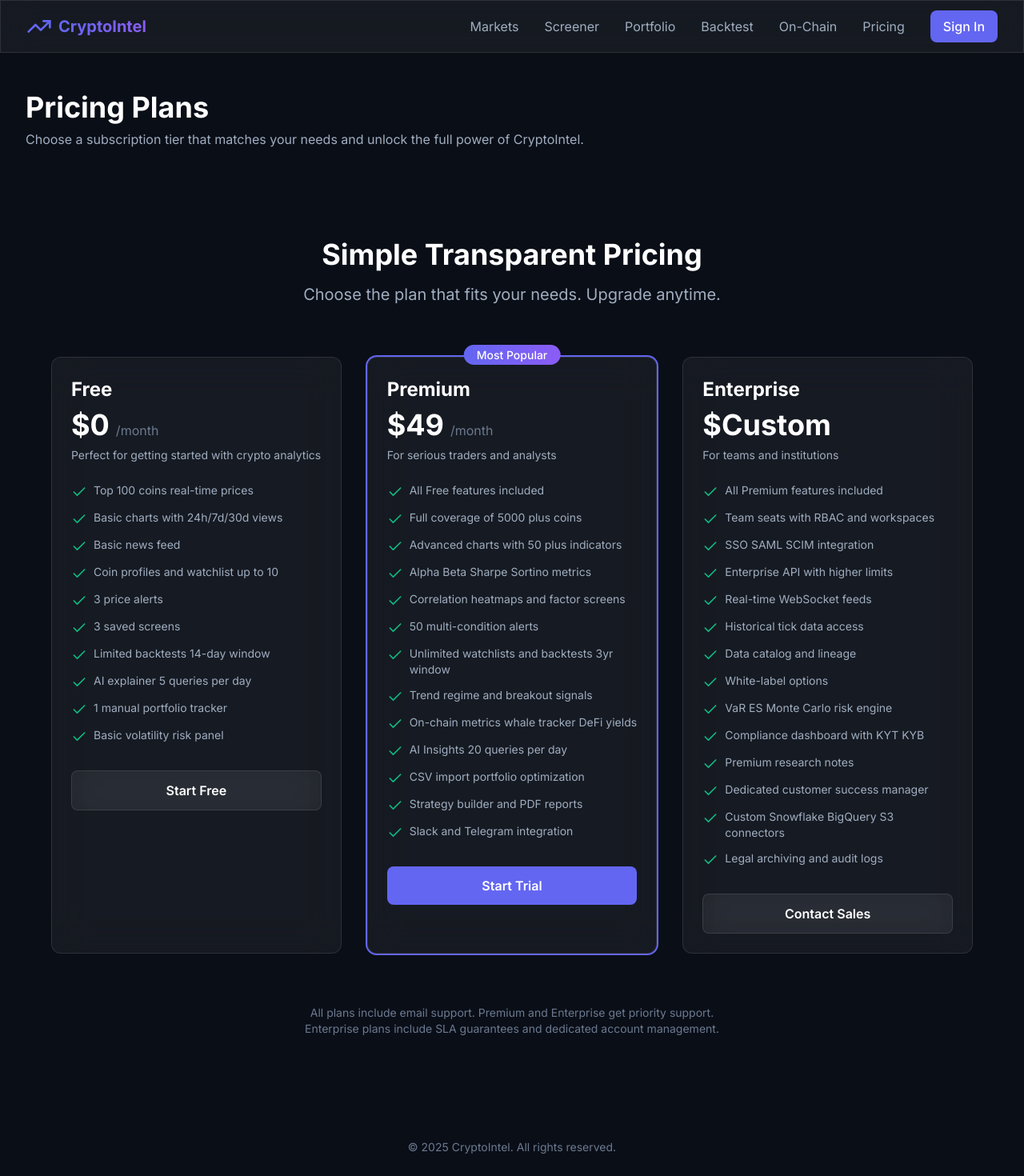
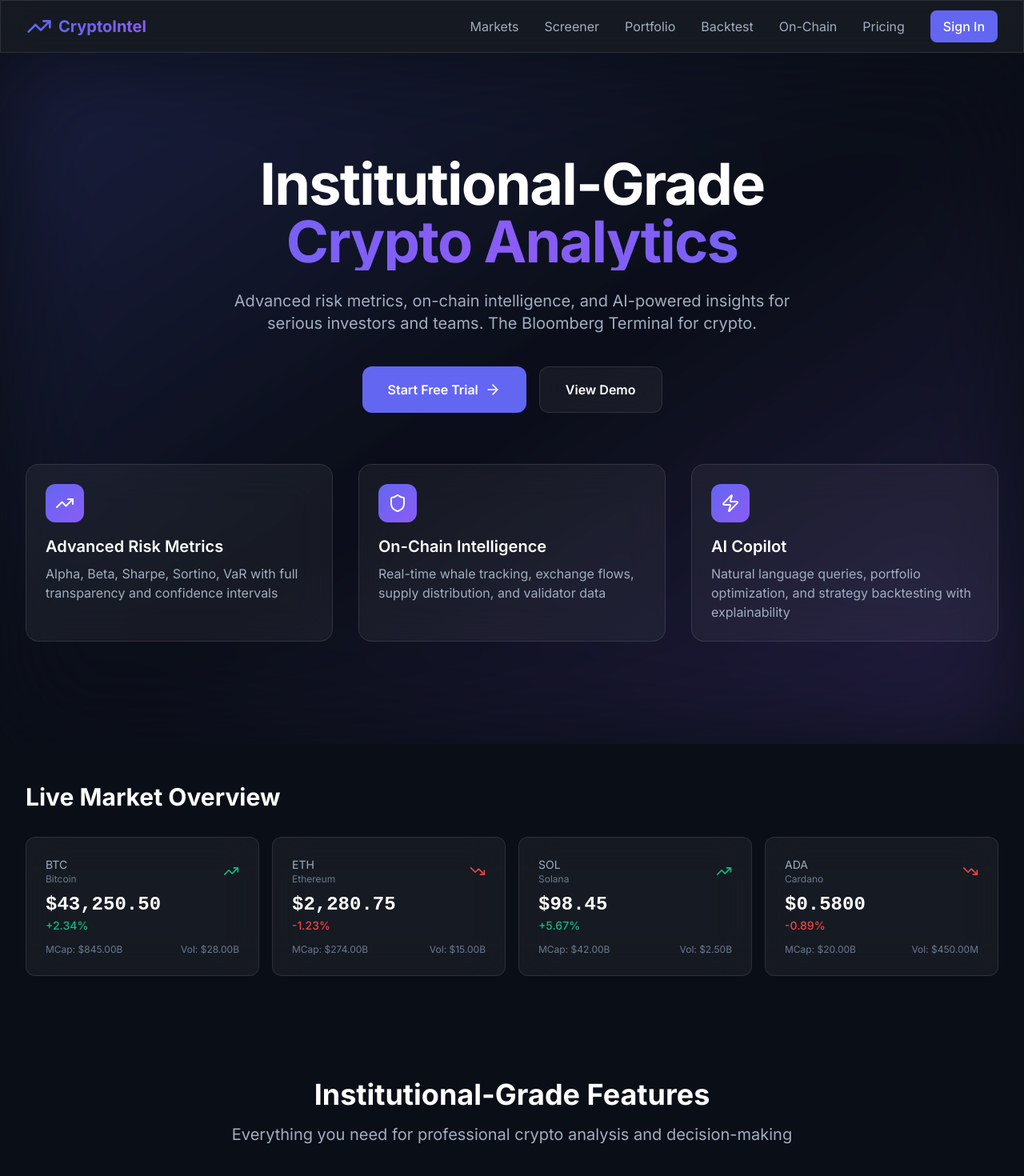
Before and after one commit to bharathk2498/crypto-intelligence-platform, a Next.js app: page / in a window 1280 px wide. Shown: the top 1470 px of the page at 80% size. Built offline with nearby package versions, Linux system fonts and the light colour scheme.

Commit message:
fix: restore home page content

```diff
--- a/app/page.tsx
+++ b/app/page.tsx
@@ -1,21 +1,58 @@
-'use client'
-
-// Pricing page for Crypto Intelligence Platform.
-// This page wraps the existing PricingSection component with a header and
-// descriptive text. It also adds a footer for consistency across the site.
-
+import Hero from '@/components/Hero'
+import MarketOverview from '@/components/MarketOverview'
+import FeatureShowcase from '@/components/FeatureShowcase'
 import PricingSection from '@/components/PricingSection'
 
-export default function PricingPage() {
+export default function Home() {
   return (
-    <div className="max-w-7xl mx-auto px-4 sm:px-6 lg:px-8 py-12">
-      <h1 className="text-4xl font-bold mb-2">Pricing Plans</h1>
-      <p className="text-text-secondary mb-8">
-        Choose a subscription tier that matches your needs and unlock the full power of CryptoIntel.
-      </p>
+    <div className='relative'>
+      <Hero />
+      <MarketOverview />
+      <FeatureShowcase />
       <PricingSection />
-      <footer className="mt-12 text-center text-sm text-text-tertiary">
-        © 2025 CryptoIntel. All rights reserved.
+      <footer className='border-t border-border-subtle py-12 mt-20'>
+        <div className='max-w-7xl mx-auto px-4 sm:px-6 lg:px-8'>
+          <div className='grid grid-cols-1 md:grid-cols-4 gap-8'>
+            <div>
+              <h3 className='text-lg font-semibold mb-4'>Products</h3>
+              <ul className='space-y-2 text-text-secondary'>
+                <li><a href='/markets' className='hover:text-text-primary'>Markets</a></li>
+                <li><a href='/screener' className='hover:text-text-primary'>Screener</a></li>
+                <li><a href='/portfolio' className='hover:text-text-primary'>Portfolio</a></li>
+                <li><a href='/backtest' className='hover:text-text-primary'>Backtest</a></li>
+              </ul>
+            </div>
+            <div>
+              <h3 className='text-lg font-semibold mb-4'>Analytics</h3>
+              <ul className='space-y-2 text-text-secondary'>
+                <li><a href='/on-chain' className='hover:text-text-primary'>On-chain</a></li>
+                <li><a href='/defi' className='hover:text-text-primary'>DeFi</a></li>
+                <li><a href='/risk' className='hover:text-text-primary'>Risk</a></li>
+                <li><a href='/alerts' className='hover:text-text-primary'>Alerts</a></li>
+              </ul>
+            </div>
+            <div>
+              <h3 className='text-lg font-semibold mb-4'>Company</h3>
+              <ul className='space-y-2 text-text-secondary'>
+                <li><a href='/about' className='hover:text-text-primary'>About</a></li>
+                <li><a href='/docs' className='hover:text-text-primary'>Docs</a></li>
+                <li><a href='/pricing' className='hover:text-text-primary'>Pricing</a></li>
+                <li><a href='/contact' className='hover:text-text-primary'>Contact</a></li>
+              </ul>
+            </div>
+            <div>
+              <h3 className='text-lg font-semibold mb-4'>Legal</h3>
+              <ul className='space-y-2 text-text-secondary'>
+                <li><a href='/privacy' className='hover:text-text-primary'>Privacy</a></li>
+                <li><a href='/terms' className='hover:text-text-primary'>Terms</a></li>
+                <li><a href='/disclaimer' className='hover:text-text-primary'>Disclaimer</a></li>
+              </ul>
+            </div>
+          </div>
+          <div className='mt-12 pt-8 border-t border-border-subtle text-center text-text-tertiary'>
+            © 2025 Crypto Intelligence Platform. Not financial advice. Data provided as-is.
+          </div>
+        </div>
       </footer>
     </div>
   )
```
